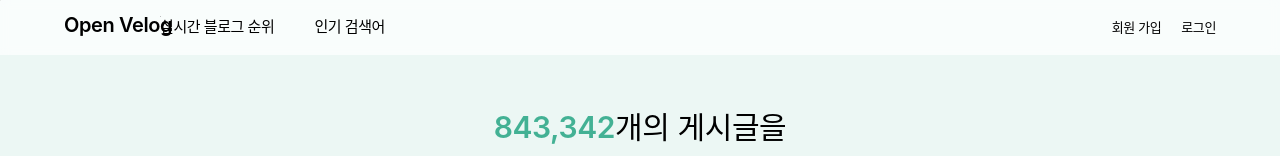
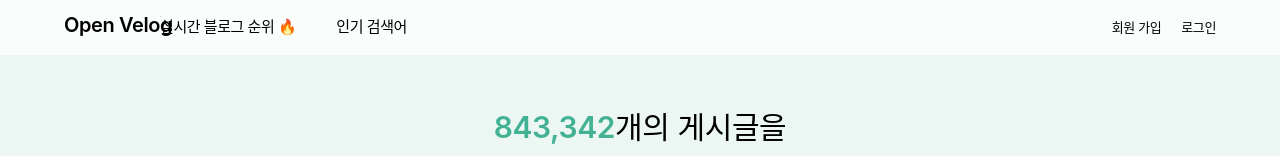
Before and after one commit to yemsu/nextjs-open-velog, a Next.js app: page / in a window 1280 px wide. Shown: the top 156 px of the page. Built offline with nearby package versions, Linux system fonts and the light colour scheme; no server answers; a web font is replaced by a local one.

Commit message:
refactor: GNB 메뉴 명 변수명으로 교체

```diff
--- a/src/components/layouts/Header.tsx
+++ b/src/components/layouts/Header.tsx
@@ -12,6 +12,7 @@ import { useEffect, useState } from "react"
 import { PAGES } from "@/constants/path";
 import Button from "../elements/Button";
 import { getCookie, removeCookie } from "@/utils/cookie";
+import { TITLE } from "@/constants/meta";
 
 export default function Header() {
   const [isOpen, toggle] = useModal()
@@ -60,7 +61,9 @@ export default function Header() {
               <IrText text="사이트 글로벌 메뉴" />
               <GnbList>
                 <GnbItem>
-                  <Link href={PAGES.BLOG_VIEW_COUNT}>실시간 블로그 순위</Link>
+                  <Link href={PAGES.BLOG_VIEW_COUNT}>
+                    {TITLE.BLOG_RANK}
+                  </Link>
                 </GnbItem>
                 <GnbItem>
                   <Link href="/">인기 검색어</Link>
```
